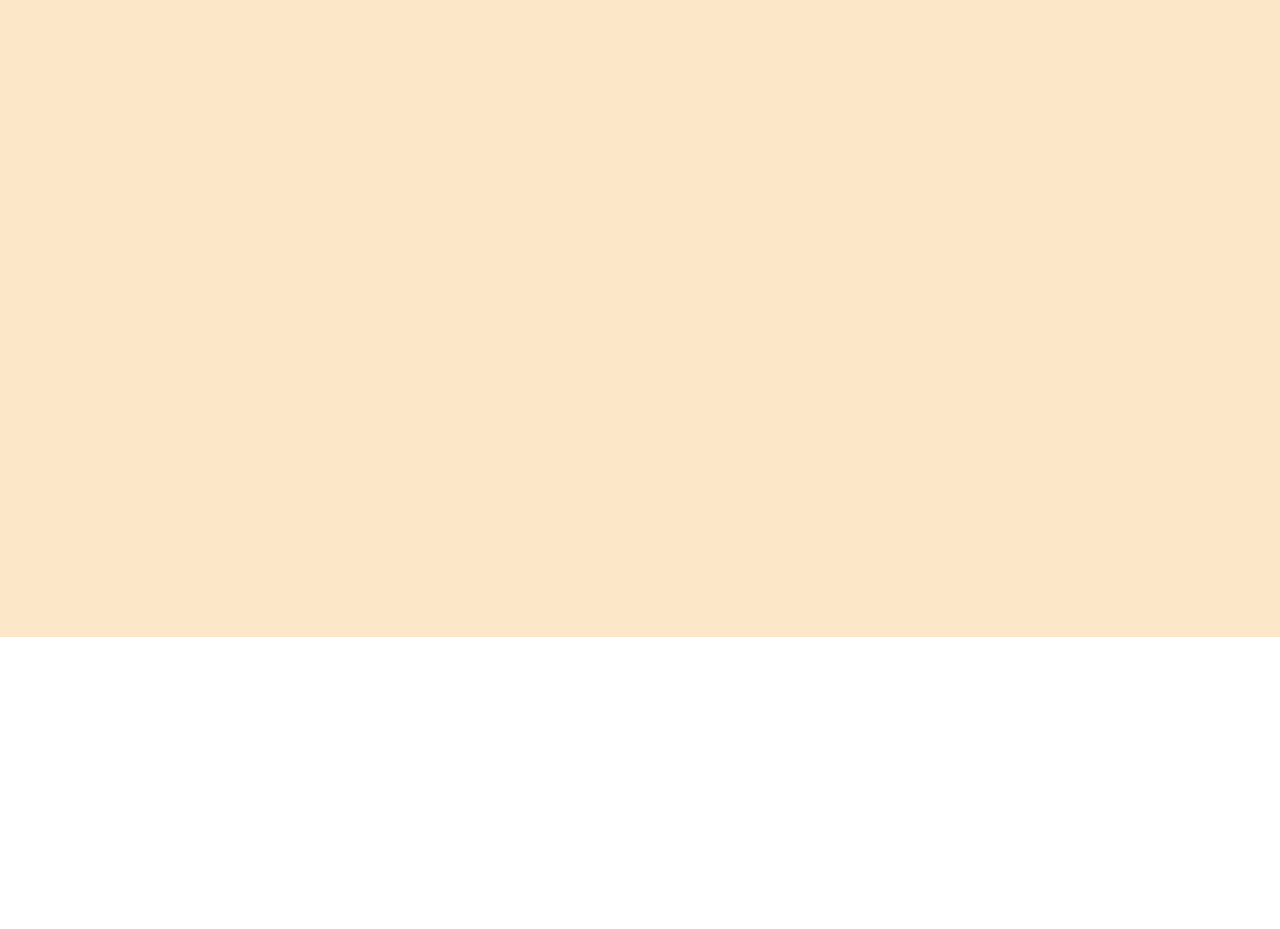
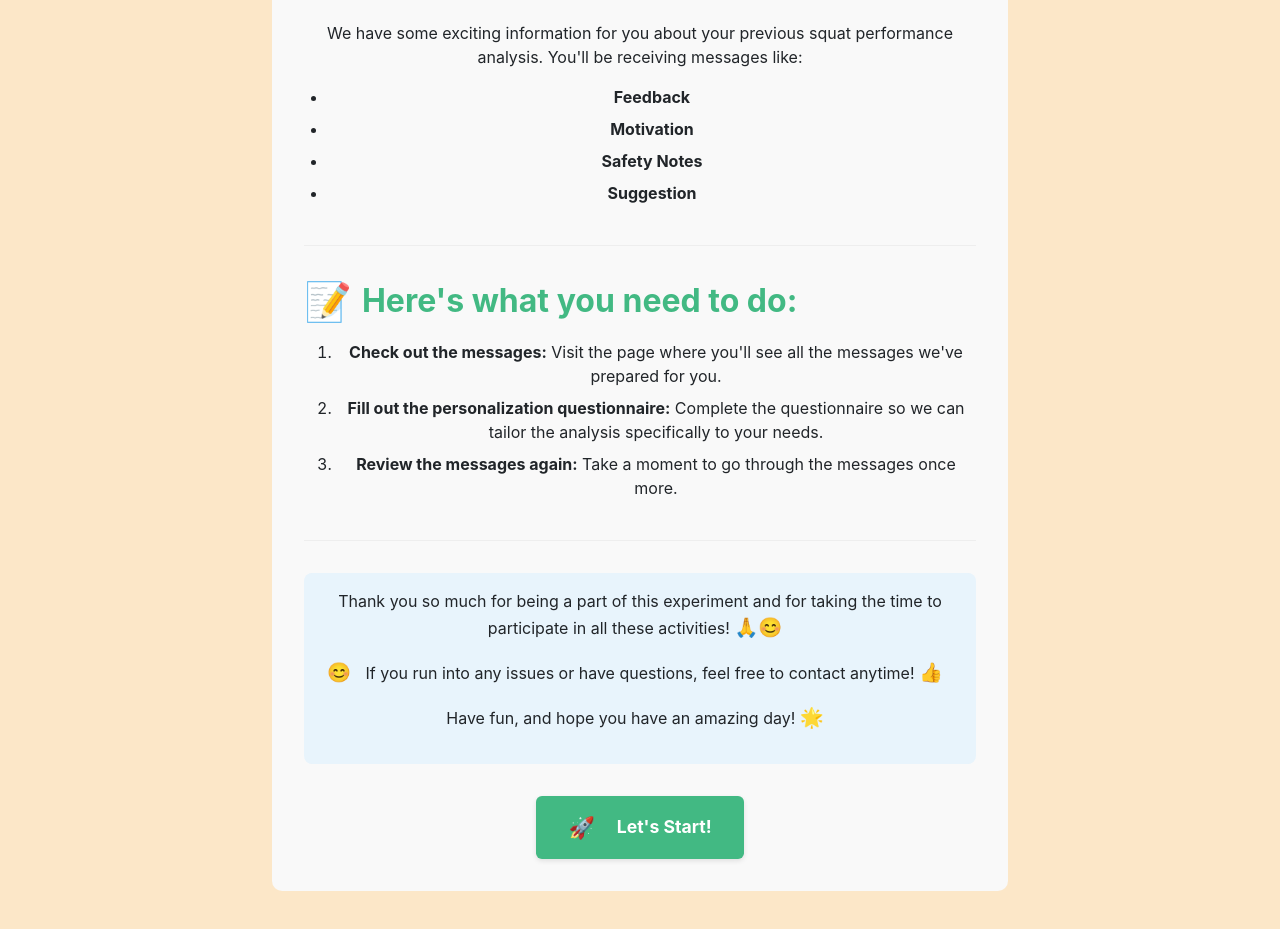
Before and after one commit to firdaus452maulana/adaptive-feedback-system, a Vue app: page /introduction in a window 1280 px wide. Before the commit this address had no page. Shown: the part 163-1092 px from the top of the page. Before the commit the page ends 800 px from the top, so only its background shows below. Built offline with nearby package versions, Linux system fonts and the light colour scheme.

Commit message:
Create introduction Page

```diff
--- a/src/router/index.ts
+++ b/src/router/index.ts
@@ -4,6 +4,7 @@ import Questionnaire from '../views/Questionnaire.vue'
 import Results from '../views/Results.vue'
 import CombinedFeedback from '../components/CombinedFeedback.vue'
 import ThankYouPage from '../views/ThankYouPage.vue'
+import Introduction from '../views/Introduction.vue'
 
 const router = createRouter({
   history: createWebHistory(),
@@ -34,6 +35,11 @@ const router = createRouter({
       path: '/thank-you',
       name: 'ThankYou',
       component: ThankYouPage
+    },
+    {
+      path: '/introduction',
+      name: 'Introduction',
+      component: Introduction
     }
   ]
 })
--- /dev/null
+++ b/src/views/Introduction.vue
@@ -0,0 +1,138 @@
+<script setup lang="ts">
+import { useRoute } from 'vue-router'
+
+const route = useRoute()
+const exerciseId = route.query.exerciseId
+</script>
+<template>
+  <div class="introduction">
+    <h1>🎉 Hey there! 🎉</h1>
+
+    <div class="steps-container">
+      <div class="step">
+        <p>We have some exciting information for you about your previous squat performance analysis. You'll be receiving messages like:</p>
+        <ul>
+          <li><strong>Feedback</strong></li>
+          <li><strong>Motivation</strong></li>
+          <li><strong>Safety Notes</strong></li>
+          <li><strong>Suggestion</strong></li>
+        </ul>
+      </div>
+
+      <div class="step">
+        <h2><span class="emoji">📝</span> <strong>Here's what you need to do:</strong></h2>
+        <ol>
+          <li><strong>Check out the messages:</strong> Visit the page where you'll see all the messages we've prepared for you.</li>
+          <li><strong>Fill out the personalization questionnaire:</strong> Complete the questionnaire so we can tailor the analysis specifically to your needs.</li>
+          <li><strong>Review the messages again:</strong> Take a moment to go through the messages once more.</li>
+        </ol>
+      </div>
+
+      <div class="support">
+        <p>Thank you so much for being a part of this experiment and for taking the time to participate in all these activities! <span class="emoji">🙏😊</span></p>
+        <p><span class="emoji">😊</span> If you run into any issues or have questions, feel free to contact anytime! <span class="emoji">👍</span></p>
+        <p>Have fun, and hope you have an amazing day! <span class="emoji">🌟</span></p>
+      </div>
+
+      <div class="start-button-container">
+        <router-link :to="`/feedback/${exerciseId}?type=performance`" class="start-button">
+          <span class="emoji">🚀</span> Let's Start!
+        </router-link>
+      </div>
+    </div>
+  </div>
+</template>
+
+<script lang="ts">
+import { defineComponent } from 'vue';
+
+export default defineComponent({
+  name: 'Introduction',
+});
+</script>
+
+<style scoped>
+.introduction {
+  max-width: 800px;
+  margin: 0 auto;
+  padding: 2rem;
+}
+
+h1 {
+  text-align: center;
+  margin-bottom: 2rem;
+  color: #2c3e50;
+}
+
+.steps-container {
+  background: #f9f9f9;
+  border-radius: 10px;
+  padding: 2rem;
+}
+
+.step {
+  margin-bottom: 2rem;
+  padding-bottom: 1.5rem;
+  border-bottom: 1px solid #eee;
+}
+
+.step:last-child {
+  border-bottom: none;
+  margin-bottom: 0;
+  padding-bottom: 0;
+}
+
+h2 {
+  color: #42b983;
+  margin-bottom: 1rem;
+  display: flex;
+  align-items: center;
+}
+
+.emoji {
+  margin-right: 10px;
+  font-size: 1.2em;
+}
+
+ul {
+  padding-left: 1.5rem;
+}
+
+li {
+  margin-bottom: 0.5rem;
+}
+
+.support {
+  margin-top: 2rem;
+  padding: 1rem;
+  background: #e8f4fc;
+  border-radius: 8px;
+  text-align: center;
+}
+
+.start-button-container {
+  text-align: center;
+  margin-top: 2rem;
+}
+
+.start-button {
+  padding: 1rem 2rem;
+  background-color: #42b983;
+  color: white;
+  border-radius: 6px;
+  text-decoration: none;
+  display: inline-flex;
+  align-items: center;
+  gap: 0.75rem;
+  transition: all 0.2s;
+  font-size: 1.1rem;
+  font-weight: bold;
+  box-shadow: 0 2px 5px rgba(0,0,0,0.1);
+}
+
+.start-button:hover {
+  background-color: #3aa876;
+  transform: translateY(-2px);
+  box-shadow: 0 4px 8px rgba(0,0,0,0.15);
+}
+</style>
```
